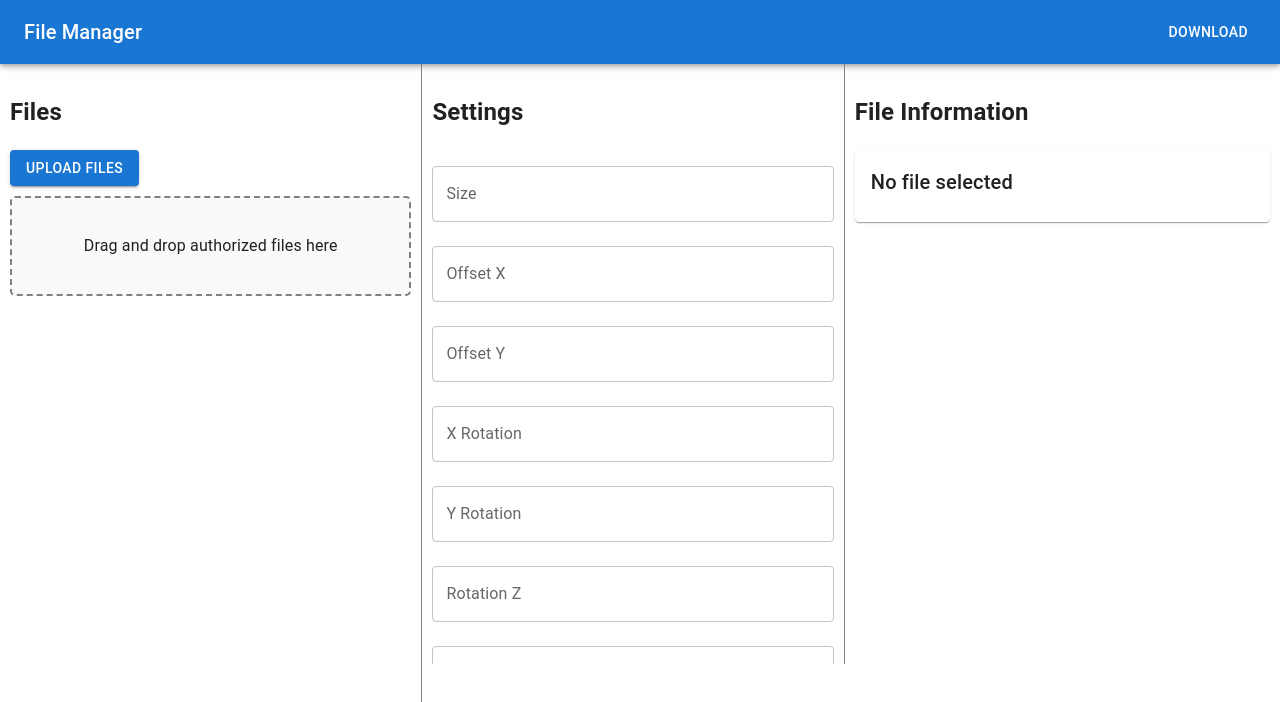
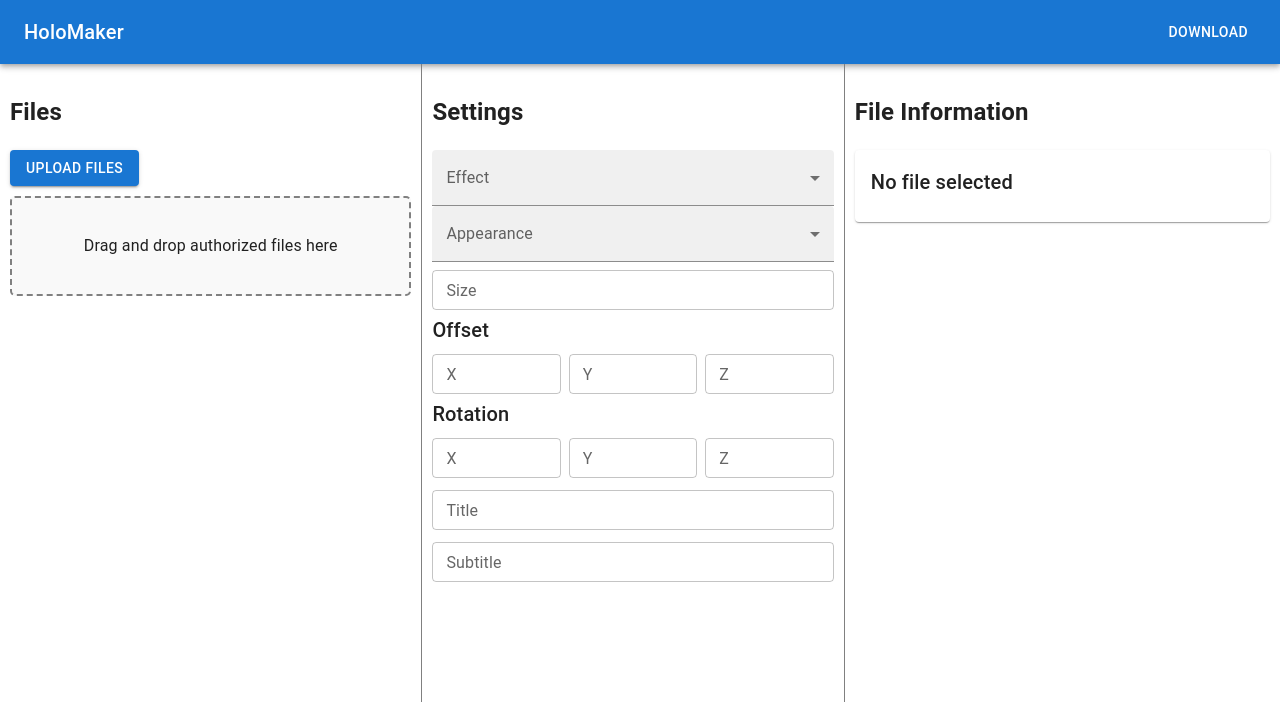
Before and after one commit to WhiteWall13/holomaker, a React (Create React App) app: page / in a window 1280 px wide. Shown: the top 702 px of the page. Built offline with nearby package versions, Linux system fonts and the light colour scheme.

Commit message:
starting json

```diff
--- a/src/App.js
+++ b/src/App.js
@@ -43,7 +43,7 @@ const App = () => {
       <AppBar position="static">
         <Toolbar>
           <Typography variant="h6" component="div" sx={{ flexGrow: 1 }}>
-            File Manager
+            HoloMaker
           </Typography>
           <Button color="inherit">Download</Button>
         </Toolbar>
--- a/src/components/SettingsZone.js
+++ b/src/components/SettingsZone.js
@@ -1,28 +1,109 @@
 import React from 'react';
-import { TextField, Box } from '@mui/material';
+import { TextField, Box, Grid, MenuItem, FormControl, InputLabel, Select, Typography } from '@mui/material';
 
 const SettingsZone = ({ currentFile, onSettingsChange, fileSettings }) => {
   const handleSettingChange = (e) => {
     onSettingsChange(e.target.name, e.target.value);
   };
 
-  const settings = ['Size', 'Offset X', 'Offset Y', 'X Rotation', 'Y Rotation', 'Rotation Z', 'Title', 'Subtitle'];
+  const effects = ['None', 'Effect1', 'Effect2', 'Effect3'];
+  const appearances = ['None', 'Appearance1', 'Appearance2', 'Appearance3'];
 
   return (
-    <Box sx={{ width: '33%', padding: '10px', borderRight: '1px solid grey', height: '600px', overflow: 'auto' }}>
+    <Box sx={{ width: '33%', padding: '10px', borderRight: '1px solid grey', height: 'calc(100vh - 64px)', overflow: 'auto' }}>
       <h2>Settings</h2>
-      {settings.map((setting) => (
+      <FormControl fullWidth>
+        <InputLabel id="effect-label">Effect</InputLabel>
+        <Select
+          labelId="effect-label"
+          name="Effect"
+          value={fileSettings['Effect'] || ''}
+          onChange={handleSettingChange}
+          variant="filled"
+        >
+          {effects.map((effect) => (
+            <MenuItem key={effect} value={effect}>{effect}</MenuItem>
+          ))}
+        </Select>
+      </FormControl>
+      <FormControl fullWidth>
+        <InputLabel id="appearance-label">Appearance</InputLabel>
+        <Select
+          labelId="appearance-label"
+          name="Appearance"
+          value={fileSettings['Appearance'] || ''}
+          onChange={handleSettingChange}
+          variant="filled"
+        >
+          {appearances.map((appearance) => (
+            <MenuItem key={appearance} value={appearance}>{appearance}</MenuItem>
+          ))}
+        </Select>
+      </FormControl>
       <TextField
-          key={setting}
-          label={setting}
+        label="Size"
         variant="outlined"
         fullWidth
-          margin="normal"
-          name={setting}
-          value={fileSettings[setting] || ''}
+        margin="dense"
+        size="small"
+        name="Size"
+        value={fileSettings['Size'] || ''}
         onChange={handleSettingChange}
       />
+      <Typography variant="h6">Offset</Typography>
+      <Grid container spacing={1}>
+        {['X', 'Y', 'Z'].map((coordinate, i) => (
+          <Grid item xs={4} key={i}>
+            <TextField
+              label={coordinate}
+              variant="outlined"
+              fullWidth
+              margin="dense"
+              size="small"
+              name={`Offset ${coordinate}`}
+              value={fileSettings[`Offset ${coordinate}`] || ''}
+              onChange={handleSettingChange}
+            />
+          </Grid>
         ))}
+      </Grid>
+      <Typography variant="h6">Rotation</Typography>
+      <Grid container spacing={1}>
+        {['X', 'Y', 'Z'].map((coordinate, i) => (
+          <Grid item xs={4} key={i}>
+            <TextField
+              label={coordinate}
+              variant="outlined"
+              fullWidth
+              margin="dense"
+              size="small"
+              name={`Rotation ${coordinate}`}
+              value={fileSettings[`Rotation ${coordinate}`] || ''}
+              onChange={handleSettingChange}
+            />
+          </Grid>
+        ))}
+      </Grid>
+      <TextField
+        label="Title"
+        variant="outlined"
+        fullWidth
+        margin="dense"
+        size="small"
+        name="Title"
+        value={fileSettings['Title'] || ''}
+        onChange={handleSettingChange}
+      />
+      <TextField
+        label="Subtitle"
+        variant="outlined"
+        fullWidth
+        margin="dense"
+        size="small"
+        name="Subtitle"
+        value={fileSettings['Subtitle'] || ''}
+        onChange={handleSettingChange}
+      />
       </Box>
     );
 };
```
Lines whose indentation alone changed are shown as unchanged.
